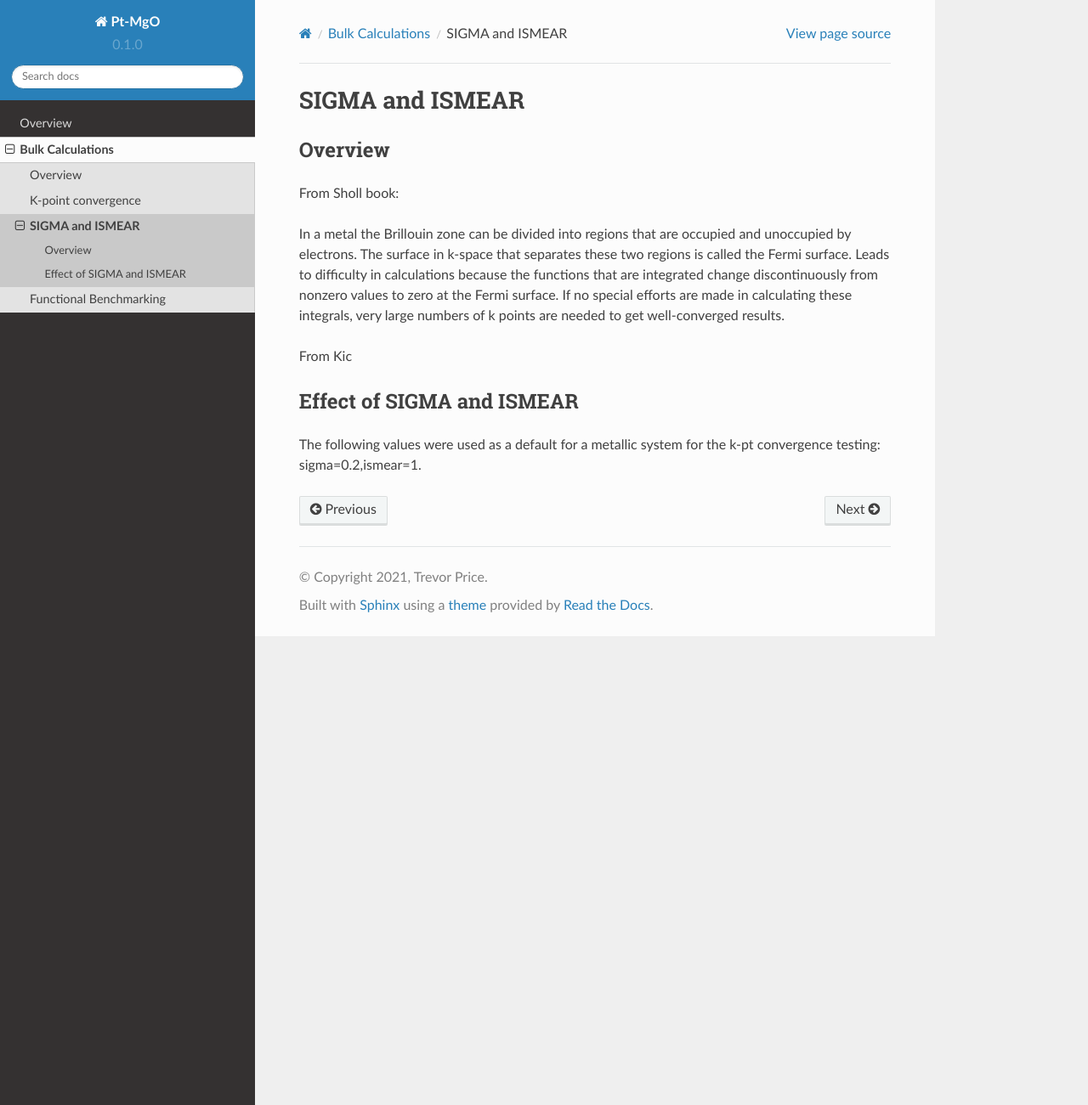
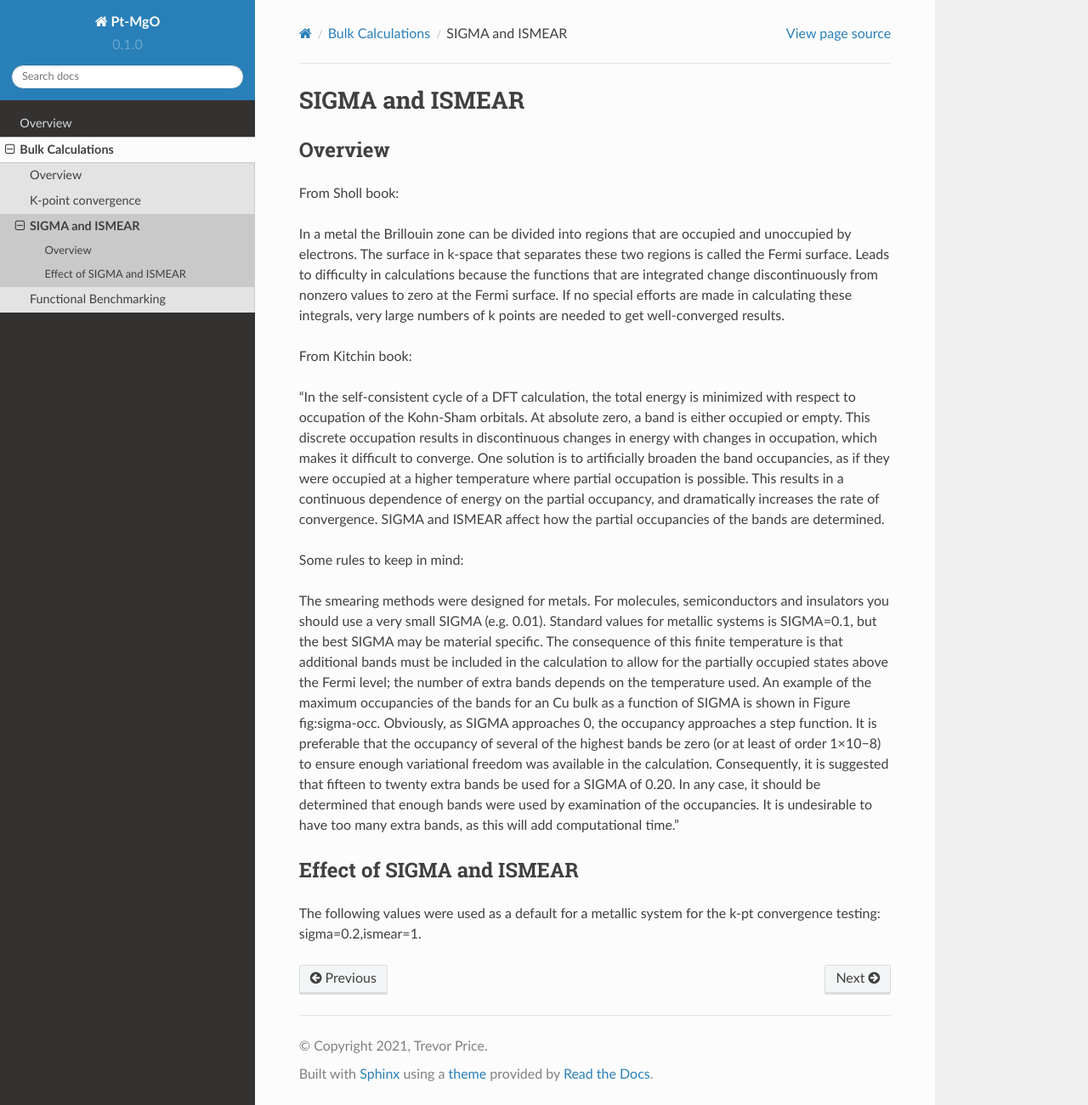
Before and after one commit to tdprice-858/Pt-MgO, a Sphinx documentation site: the page built from docs/source/bulk_calculations/sigma_and_ismear.rst, in a window 1280 px wide and 1301 px high. Shown: the whole window at 85% size. Built offline with Sphinx 7.4.7 and the Read the Docs theme 2.0.0, drawn with Linux system fonts in a browser that asks for light colours; pages that are not in the unit, such as notebooks, are missing from menus.

Commit message:
Update sigma_and_ismear.rst

```diff
--- a/docs/source/bulk_calculations/sigma_and_ismear.rst
+++ b/docs/source/bulk_calculations/sigma_and_ismear.rst
@@ -8,7 +8,17 @@ From Sholl book:
 
 In a metal the Brillouin zone can be divided into regions that are occupied and unoccupied by electrons. The surface in k-space that separates these two regions is called the Fermi surface. Leads to difficulty in calculations because the functions that are integrated change discontinuously from nonzero values to zero at the Fermi surface. If no special efforts are made in calculating these integrals, very large numbers of k points are needed to get well-converged results.
 
-From Kic
+From Kitchin book:
+
+"In the self-consistent cycle of a DFT calculation, the total energy is minimized with respect to occupation of the Kohn-Sham orbitals. At absolute zero, a band is either occupied or empty. This discrete occupation results in discontinuous changes in energy with changes in occupation, which makes it difficult to converge. One solution is to artificially broaden the band occupancies, as if they were occupied at a higher temperature where partial occupation is possible. This results in a continuous dependence of energy on the partial occupancy, and dramatically increases the rate of convergence. SIGMA and ISMEAR affect how the partial occupancies of the bands are determined.
+
+Some rules to keep in mind:
+
+The smearing methods were designed for metals. For molecules, semiconductors and insulators you should use a very small SIGMA (e.g. 0.01).
+Standard values for metallic systems is SIGMA=0.1, but the best SIGMA may be material specific.
+The consequence of this finite temperature is that additional bands must be included in the calculation to allow for the partially occupied states above the Fermi level; the number of extra bands depends on the temperature used. An example of the maximum occupancies of the bands for an Cu bulk as a function of SIGMA is shown in Figure fig:sigma-occ. Obviously, as SIGMA approaches 0, the occupancy approaches a step function. It is preferable that the occupancy of several of the highest bands be zero (or at least of order 1×10−8) to ensure enough variational freedom was available in the calculation. Consequently, it is suggested that fifteen to twenty extra bands be used for a SIGMA of 0.20. In any case, it should be determined that enough bands were used by examination of the occupancies. It is undesirable to have too many extra bands, as this will add computational time."
+
+
 
 Effect of SIGMA and ISMEAR
 -----------------
```
